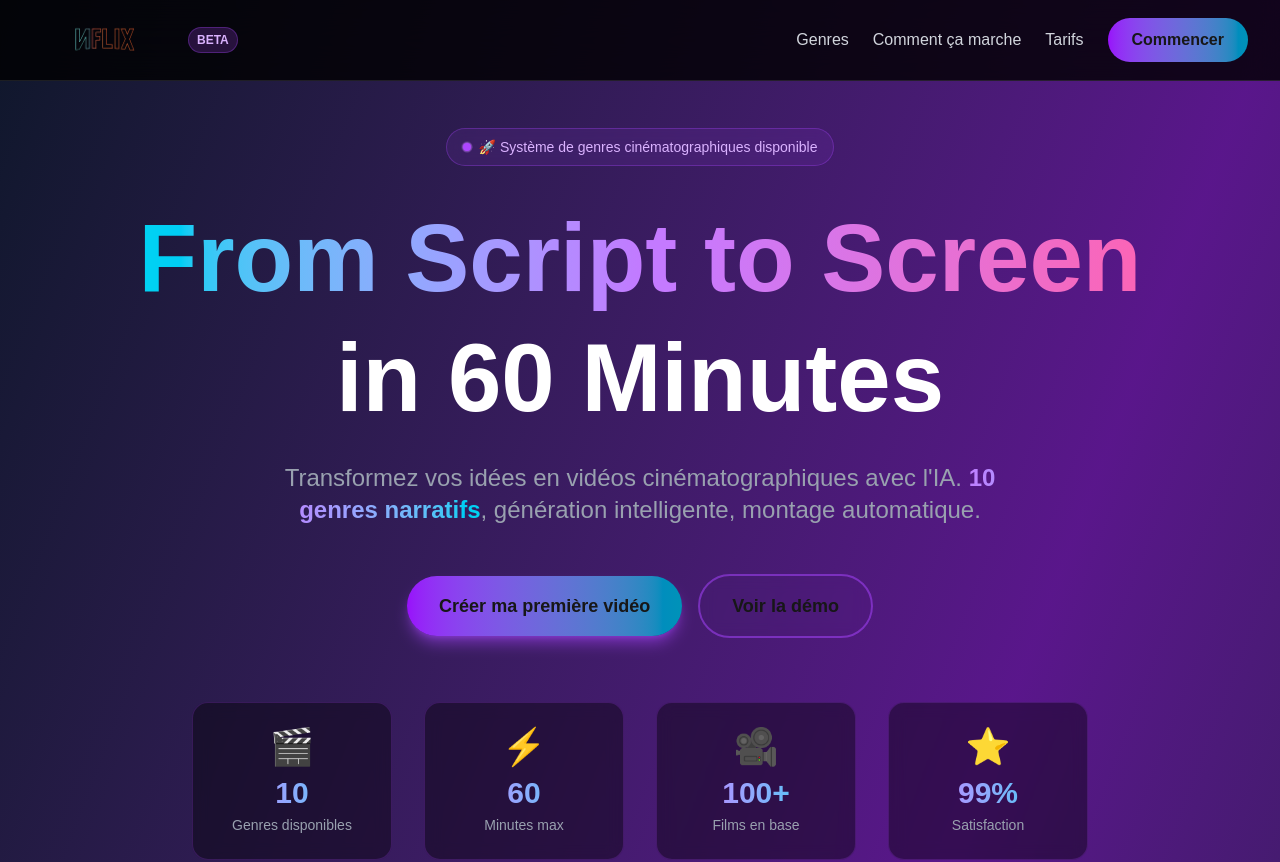
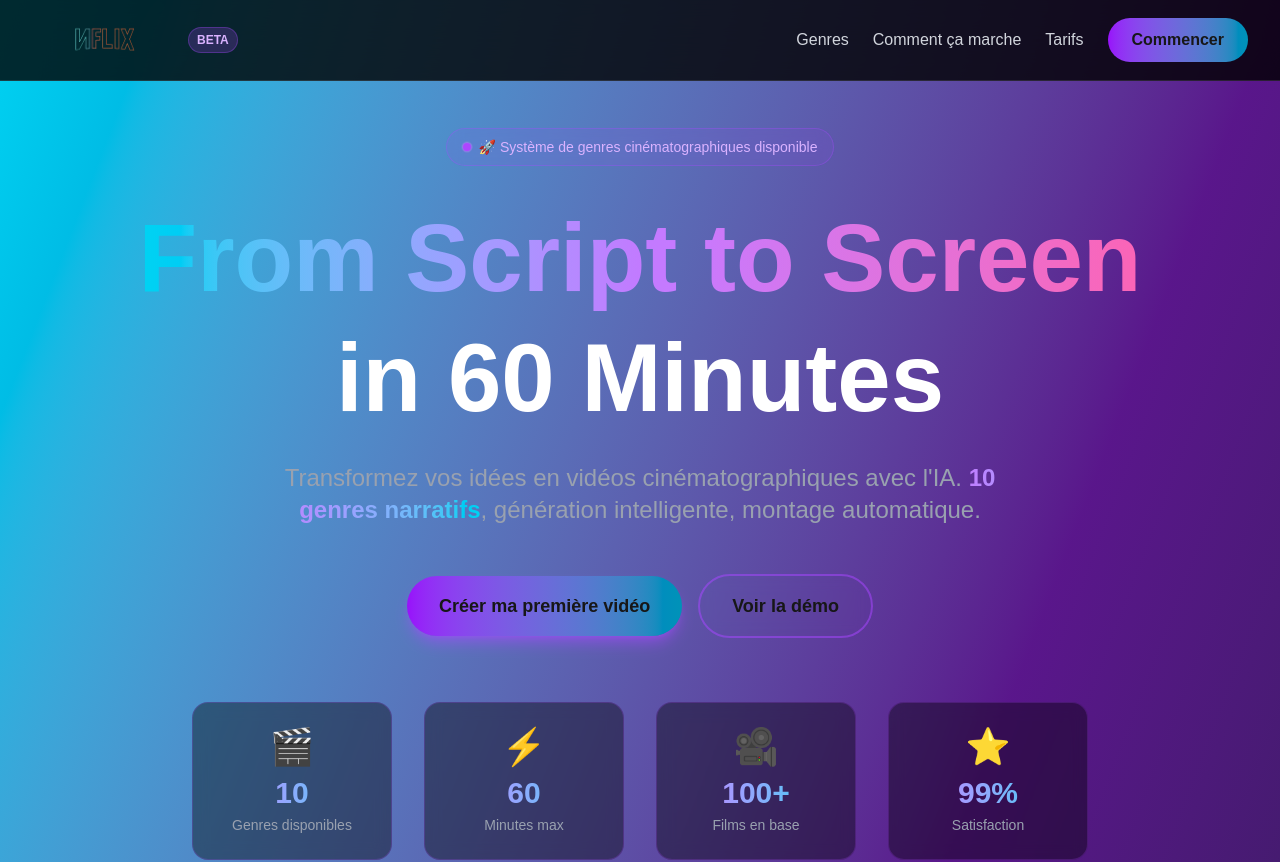
Before and after one commit to altidigitech-ui/nflix-final, a Next.js app: page / in a window 1280 px wide. Shown: the top 862 px of the page. Built offline with nearby package versions, Linux system fonts and the light colour scheme.

Commit message:
page.tsx

```diff
--- a/app/page.tsx
+++ b/app/page.tsx
@@ -1,6 +1,6 @@
 export default function Home() {
   return (
-    <div className="min-h-screen bg-gradient-to-br from-slate-900 via-purple-900 to-slate-900">
+    <div className="min-h-screen bg-gradient-to-br from-cyan-400 via-purple-900 to-slate-900">
       {/* Navbar */}
       <nav className="fixed top-0 left-0 right-0 z-50 bg-black/80 backdrop-blur-xl border-b border-white/10">
         <div className="max-w-7xl mx-auto px-4 sm:px-6 lg:px-8">
```
